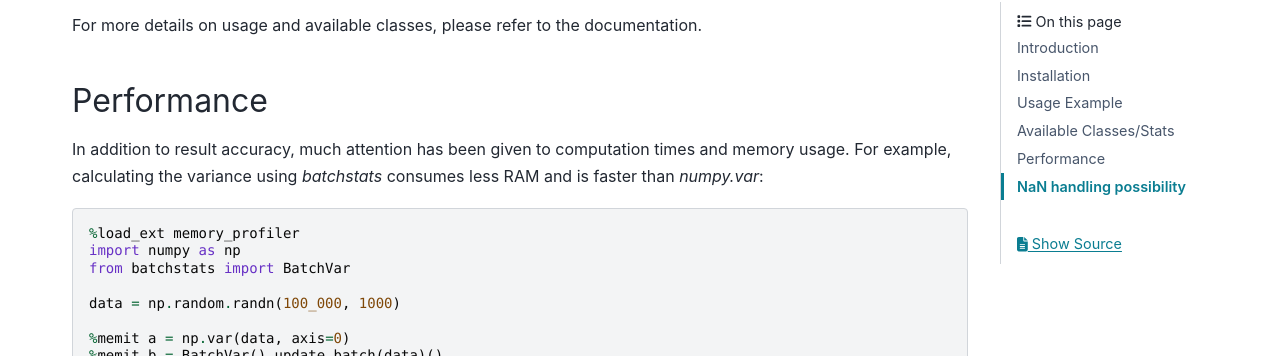
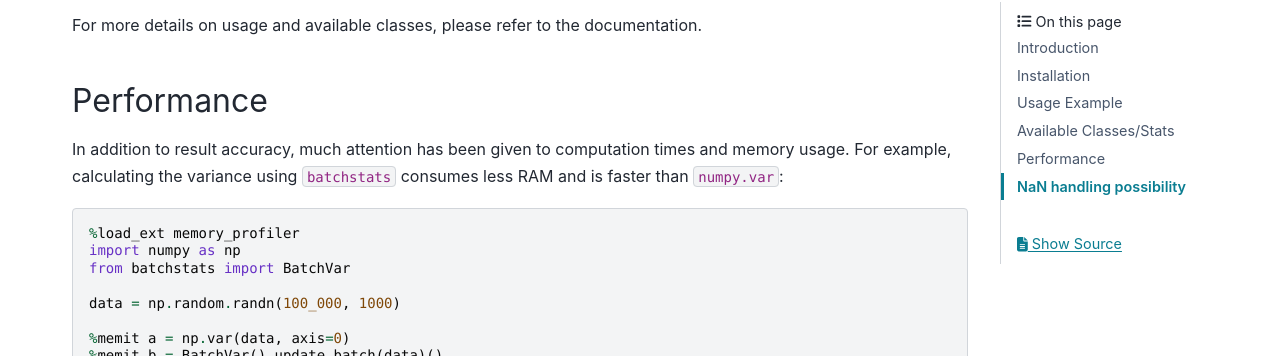
Before and after one commit to CyrilJl/BatchStats, a Sphinx documentation site: the page built from docs/source/index.rst, in a window 1280 px wide and 900 px high, scrolled down 1249 px. Shown: the part 94-450 px from the top of the window. Built offline with Sphinx 7.4.7 and the PyData theme 0.15.4, drawn with Linux system fonts in a browser that asks for light colours.

```diff
--- a/docs/source/index.rst
+++ b/docs/source/index.rst
@@ -68,7 +68,7 @@ For more details on usage and available classes, please refer to the documentati
 Performance
 -----------
 
-In addition to result accuracy, much attention has been given to computation times and memory usage. For example, calculating the variance using `batchstats` consumes less RAM and is faster than `numpy.var`:
+In addition to result accuracy, much attention has been given to computation times and memory usage. For example, calculating the variance using ``batchstats`` consumes less RAM and is faster than ``numpy.var``:
 
 .. code-block:: python
 
```
